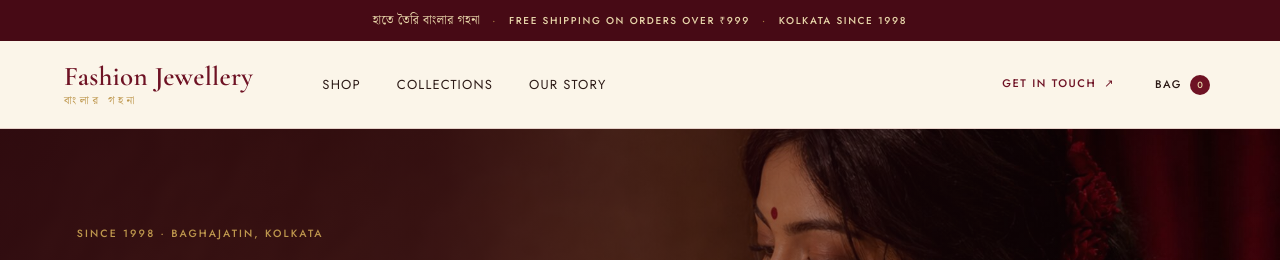
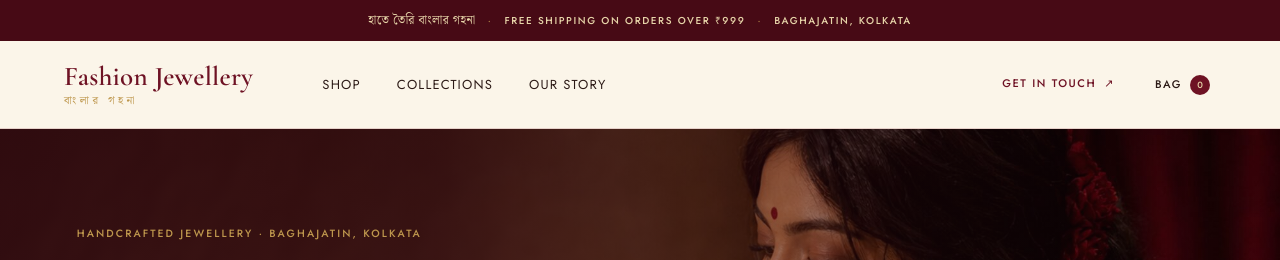
Before and after one commit to sumit2nandiuk-creator/Fashion-Jewellery, a plain HTML site: page index.html in a window 1280 px wide. Shown: the top 260 px of the page. Drawn offline with nearby package versions, Linux system fonts and the light colour scheme.

Commit message:
Remove the 1998 founding reference
Co-authored-by: arena-agent <297053741+arena-agent@users.noreply.github.com>

```diff
--- a/index.html
+++ b/index.html
@@ -18,7 +18,7 @@
   <script>if ('scrollRestoration' in history) history.scrollRestoration = 'manual'; addEventListener('load', () => { if (!location.hash) window.scrollTo(0, 0); });</script>
 </head>
 <body>
-  <div class="announcement"><span lang="bn">হাতে তৈরি বাংলার গহনা</span><i>·</i>FREE SHIPPING ON ORDERS OVER ₹999<i>·</i>KOLKATA SINCE 1998</div>
+  <div class="announcement"><span lang="bn">হাতে তৈরি বাংলার গহনা</span><i>·</i>FREE SHIPPING ON ORDERS OVER ₹999<i>·</i>BAGHAJATIN, KOLKATA</div>
 
   <header class="header">
     <button class="icon-button menu-toggle" aria-label="Open menu" aria-expanded="false">☰</button>
@@ -40,7 +40,7 @@
   <main id="top">
     <section class="hero">
       <div class="hero-copy">
-        <p class="eyebrow">SINCE 1998 · BAGHAJATIN, KOLKATA</p>
+        <p class="eyebrow">HANDCRAFTED JEWELLERY · BAGHAJATIN, KOLKATA</p>
         <h1><span class="bn" lang="bn">বাংলার গহনা</span>Fine jewellery,<br>handcrafted in <em>Bengal.</em></h1>
         <p class="hero-text">Gold and silver jewellery shaped by Bengali karigars — for weddings, pujo, and every ordinary Tuesday that deserves a little gold.</p>
         <div class="hero-actions">
```
